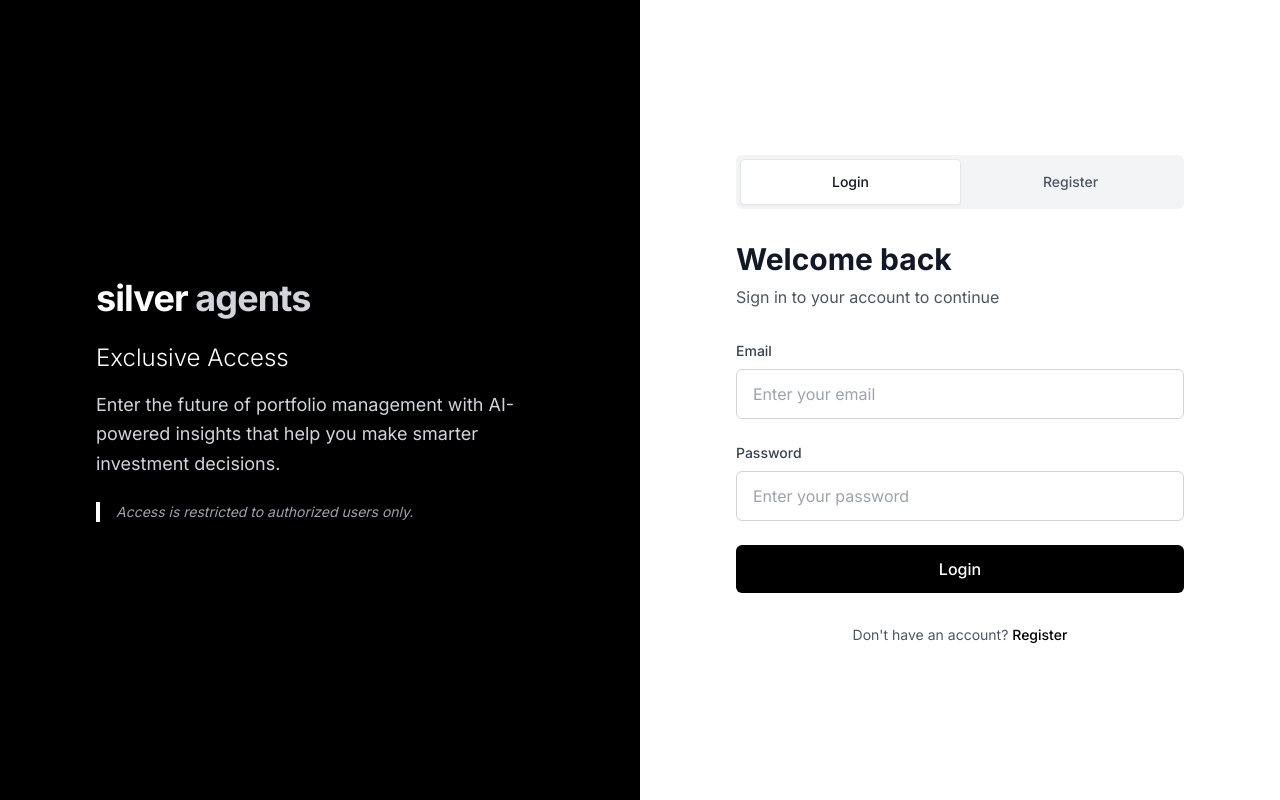
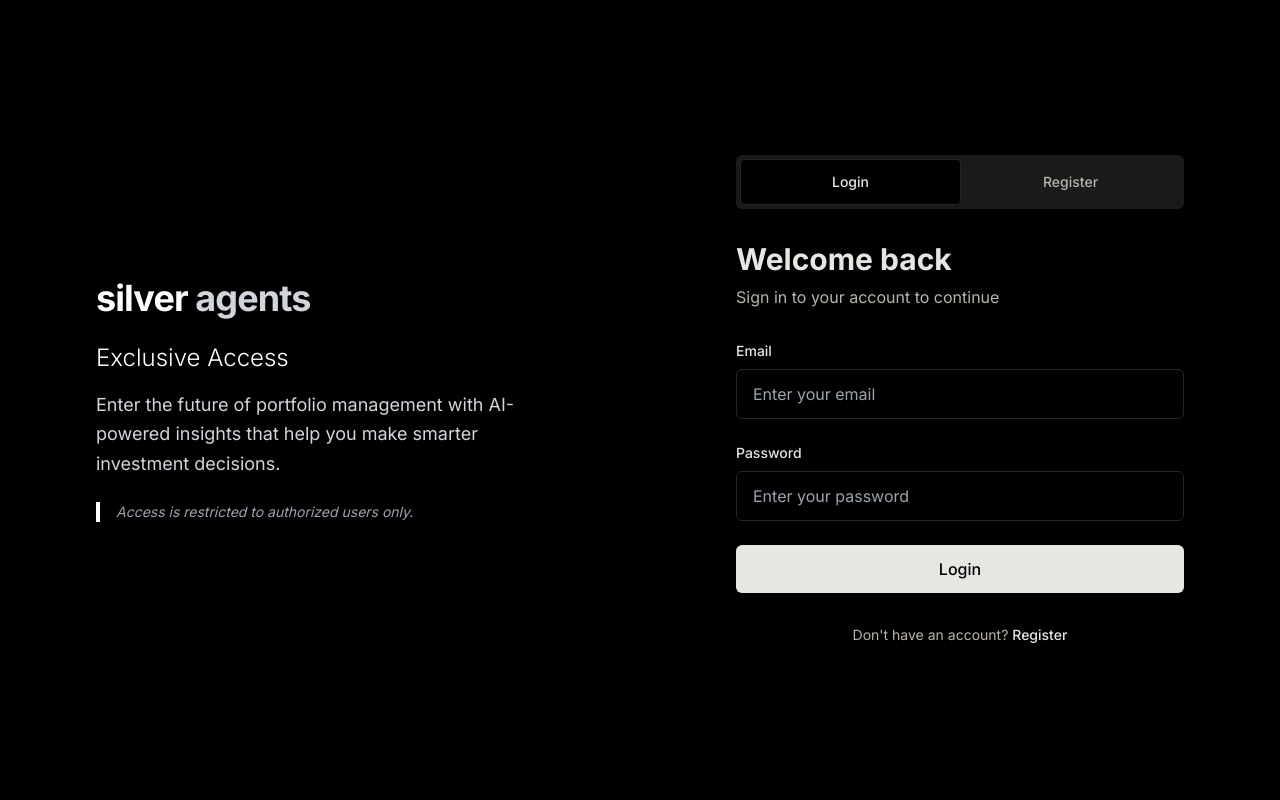
Before and after one commit to hugopuybareau/Agentic-PF-optimizer, a React (Vite) app in the folder frontend/: page / in a window 1280 px wide. Built offline with nearby package versions, Linux system fonts and the light colour scheme; no server answers.

Commit message:
feat: loggin page color match

```diff
--- a/frontend/src/pages/LoginPage.tsx
+++ b/frontend/src/pages/LoginPage.tsx
@@ -60,16 +60,16 @@ export default function LoginPage() {
                 </div>
             </div>
 
-            {/* Right Side - White with Form */}
-            <div className="flex-1 bg-white flex items-center justify-center p-12">
+            {/* Right Side - Background with Form */}
+            <div className="flex-1 bg-background flex items-center justify-center p-12">
                 <div className="w-full max-w-md">
                     {/* Mode Toggle */}
-                    <div className="flex mb-8 bg-gray-100 rounded-lg p-1">
+                    <div className="flex mb-8 bg-muted rounded-lg p-1">
                         <button
                             className={`flex-1 py-3 px-4 rounded-md text-sm font-medium transition-all duration-200 ${
                                 mode === 'login'
-                                    ? 'bg-white text-gray-900 shadow-sm border border-gray-200'
-                                    : 'text-gray-600 hover:text-gray-900'
+                                    ? 'bg-background text-foreground shadow-sm border border-border'
+                                    : 'text-muted-foreground hover:text-foreground'
                             }`}
                             onClick={mode === 'login' ? undefined : switchMode}
                             disabled={mode === 'login'}
@@ -80,8 +80,8 @@ export default function LoginPage() {
                         <button
                             className={`flex-1 py-3 px-4 rounded-md text-sm font-medium transition-all duration-200 ${
                                 mode === 'register'
-                                    ? 'bg-white text-gray-900 shadow-sm border border-gray-200'
-                                    : 'text-gray-600 hover:text-gray-900'
+                                    ? 'bg-background text-foreground shadow-sm border border-border'
+                                    : 'text-muted-foreground hover:text-foreground'
                             }`}
                             onClick={mode === 'register' ? undefined : switchMode}
                             disabled={mode === 'register'}
@@ -93,10 +93,10 @@ export default function LoginPage() {
 
                     {/* Header */}
                     <div className="mb-8">
-                        <h2 className="text-3xl font-bold text-gray-900 mb-2">
+                        <h2 className="text-3xl font-bold text-foreground mb-2">
                             {mode === 'login' ? t('login.welcomeBack') : t('login.createAccount')}
                         </h2>
-                        <p className="text-gray-600">
+                        <p className="text-muted-foreground">
                             {mode === 'login'
                                 ? t('login.signInToContinue')
                                 : t('login.joinUsToday')
@@ -120,7 +120,7 @@ export default function LoginPage() {
                     <form className="space-y-6" onSubmit={handleSubmit}>
                         {/* Email field */}
                         <div>
-                            <label className="block text-sm font-medium text-gray-700 mb-2" htmlFor="email">
+                            <label className="block text-sm font-medium text-foreground mb-2" htmlFor="email">
                                 {t('login.email')}
                             </label>
                             <input
@@ -129,7 +129,7 @@ export default function LoginPage() {
                                 autoComplete="email"
                                 value={form.email}
                                 onChange={handleInputChange}
-                                className="w-full px-4 py-3 border border-gray-300 rounded-lg focus:outline-none focus:ring-2 focus:ring-black focus:border-transparent transition-all duration-200 text-gray-900"
+                                className="w-full px-4 py-3 border border-border rounded-lg focus:outline-none focus:ring-2 focus:ring-primary focus:border-transparent transition-all duration-200 text-foreground bg-background"
                                 placeholder={t('login.emailPlaceholder')}
                                 required
                             />
@@ -139,7 +139,7 @@ export default function LoginPage() {
                         {mode === 'register' && (
                             <>
                                 <div>
-                                    <label className="block text-sm font-medium text-gray-700 mb-2" htmlFor="username">
+                                    <label className="block text-sm font-medium text-foreground mb-2" htmlFor="username">
                                         {t('login.username')}
                                     </label>
                                     <input
@@ -147,22 +147,22 @@ export default function LoginPage() {
                                         type="text"
                                         value={form.username || ''}
                                         onChange={handleInputChange}
-                                        className="w-full px-4 py-3 border border-gray-300 rounded-lg focus:outline-none focus:ring-2 focus:ring-black focus:border-transparent transition-all duration-200 text-gray-900"
+                                        className="w-full px-4 py-3 border border-border rounded-lg focus:outline-none focus:ring-2 focus:ring-primary focus:border-transparent transition-all duration-200 text-foreground bg-background"
                                         placeholder={t('login.usernamePlaceholder')}
                                         required
                                     />
                                 </div>
 
                                 <div>
-                                    <label className="block text-sm font-medium text-gray-700 mb-2" htmlFor="full_name">
-                                        {t('login.fullName')} <span className="text-gray-500 text-xs">({t('login.optional')})</span>
+                                    <label className="block text-sm font-medium text-foreground mb-2" htmlFor="full_name">
+                                        {t('login.fullName')} <span className="text-muted-foreground text-xs">({t('login.optional')})</span>
                                     </label>
                                     <input
                                         name="full_name"
                                         type="text"
                                         value={form.full_name || ''}
                                         onChange={handleInputChange}
-                                        className="w-full px-4 py-3 border border-gray-300 rounded-lg focus:outline-none focus:ring-2 focus:ring-black focus:border-transparent transition-all duration-200 text-gray-900"
+                                        className="w-full px-4 py-3 border border-border rounded-lg focus:outline-none focus:ring-2 focus:ring-primary focus:border-transparent transition-all duration-200 text-foreground bg-background"
                                         placeholder={t('login.fullNamePlaceholder')}
                                     />
                                 </div>
@@ -171,7 +171,7 @@ export default function LoginPage() {
 
                         {/* Password field */}
                         <div>
-                            <label className="block text-sm font-medium text-gray-700 mb-2" htmlFor="password">
+                            <label className="block text-sm font-medium text-foreground mb-2" htmlFor="password">
                                 {t('login.password')}
                             </label>
                             <input
@@ -180,7 +180,7 @@ export default function LoginPage() {
                                 autoComplete={mode === 'login' ? 'current-password' : 'new-password'}
                                 value={form.password}
                                 onChange={handleInputChange}
-                                className="w-full px-4 py-3 border border-gray-300 rounded-lg focus:outline-none focus:ring-2 focus:ring-black focus:border-transparent transition-all duration-200 text-gray-900"
+                                className="w-full px-4 py-3 border border-border rounded-lg focus:outline-none focus:ring-2 focus:ring-primary focus:border-transparent transition-all duration-200 text-foreground bg-background"
                                 placeholder={t('login.passwordPlaceholder')}
                                 required
                             />
@@ -188,7 +188,7 @@ export default function LoginPage() {
 
                         {/* Submit button */}
                         <button
-                            className="w-full bg-black hover:bg-gray-800 text-white font-medium py-3 px-4 rounded-lg transition-all duration-200 transform hover:scale-[1.02] active:scale-[0.98] disabled:opacity-50 disabled:transform-none disabled:cursor-not-allowed"
+                            className="w-full bg-primary hover:bg-primary/90 text-primary-foreground font-medium py-3 px-4 rounded-lg transition-all duration-200 transform hover:scale-[1.02] active:scale-[0.98] disabled:opacity-50 disabled:transform-none disabled:cursor-not-allowed"
                             type="submit"
                             disabled={loading}
                         >
@@ -207,10 +207,10 @@ export default function LoginPage() {
 
                     {/* Footer */}
                     <div className="mt-8 text-center">
-                        <p className="text-sm text-gray-600">
+                        <p className="text-sm text-muted-foreground">
                             {mode === 'login' ? t('login.noAccount?') : t('login.account?')}{' '}
                             <button
-                                className="text-black hover:text-gray-800 font-medium underline-offset-4 hover:underline transition-all duration-200"
+                                className="text-primary hover:text-primary/80 font-medium underline-offset-4 hover:underline transition-all duration-200"
                                 type="button"
                                 onClick={switchMode}
                             >
```
